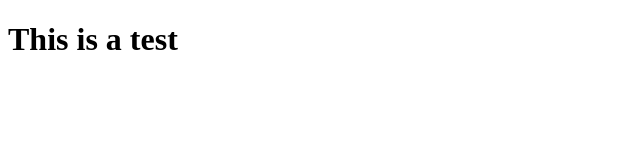
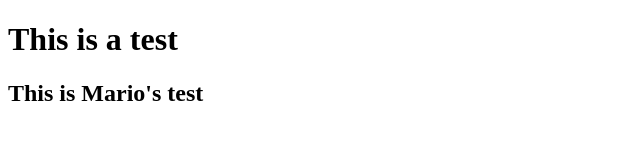
Before and after one commit to Daviixo/GitHub-101, a plain HTML site: page index.html in a window 1280 px wide. Shown: the whole page, without its empty margins (0-640 px from the left). Drawn offline with Linux system fonts and the light colour scheme.

Commit message:
added Mario's test

```diff
--- a/index.html
+++ b/index.html
@@ -8,5 +8,6 @@
 </head>
 <body>
     <h1>This is a test</h1>
+    <h2>This is Mario's test</h2>
 </body>
 </html>
```
